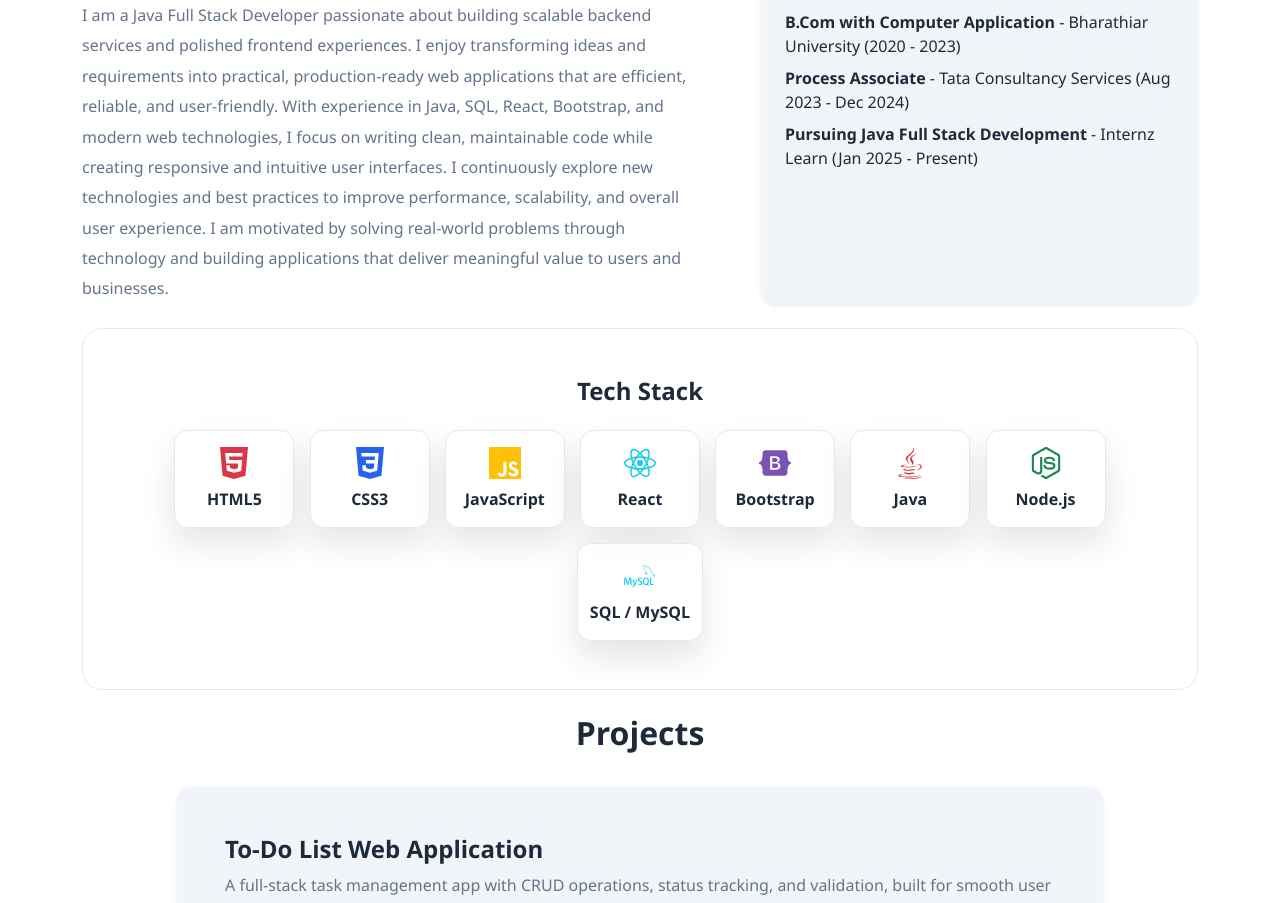
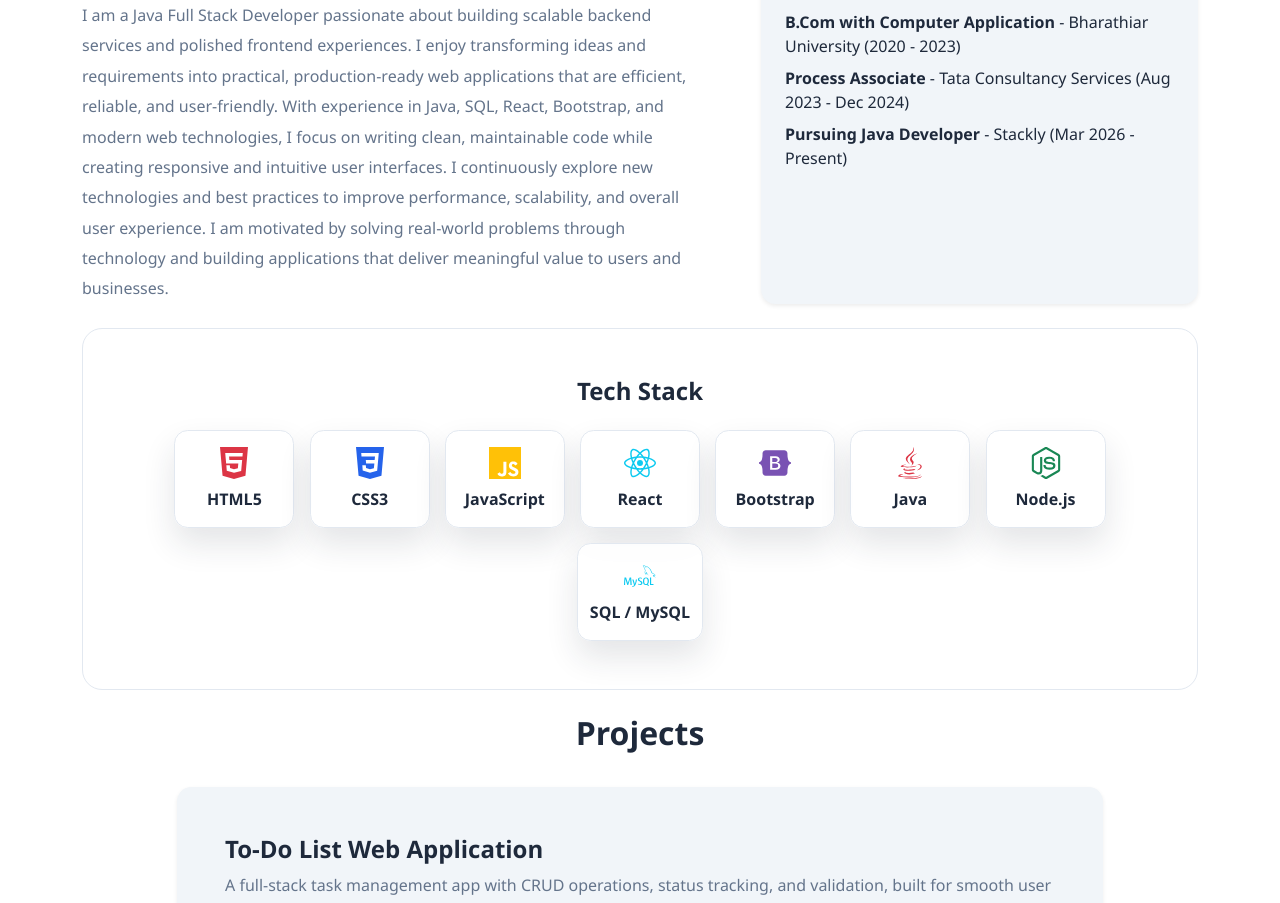
Before and after one commit to NipeshS/Portfolio, a React (Vite) app: page / in a window 1280 px wide. Shown: the part 820-1723 px from the top of the page. Built offline with nearby package versions, Linux system fonts and the light colour scheme.

Commit message:
Update About page

```diff
--- a/src/pages/About.jsx
+++ b/src/pages/About.jsx
@@ -24,7 +24,7 @@ function About() {
                   <strong>Process Associate</strong> - Tata Consultancy Services (Aug 2023 - Dec 2024)
                 </p>
                 <p className="mb-0">
-                  <strong>Pursuing Java Full Stack Development</strong> - Internz Learn (Jan 2025 - Present)
+                  <strong>Pursuing Java Developer</strong> - Stackly (Mar 2026 - Present)
                 </p>
               </div>
             </div>
```
